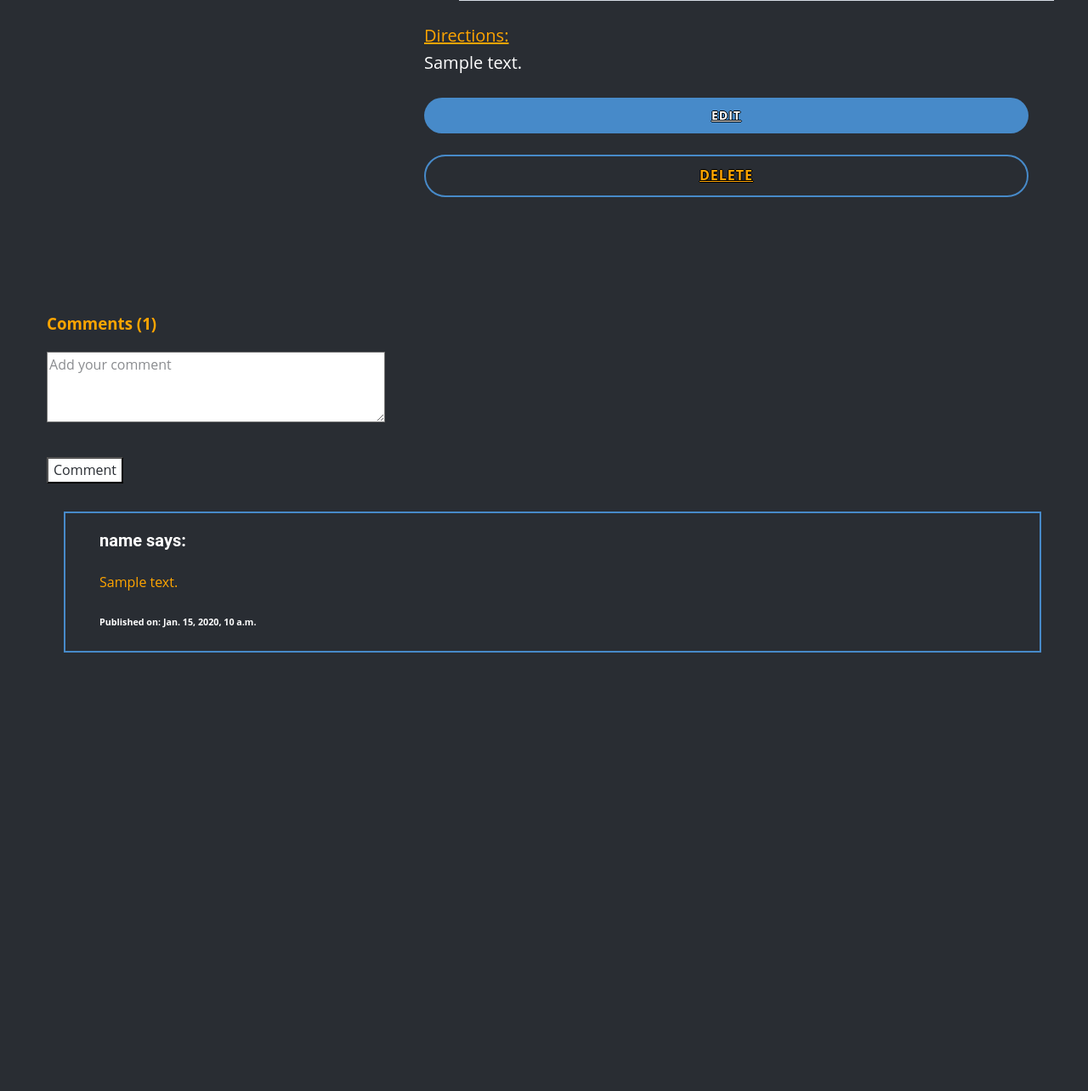
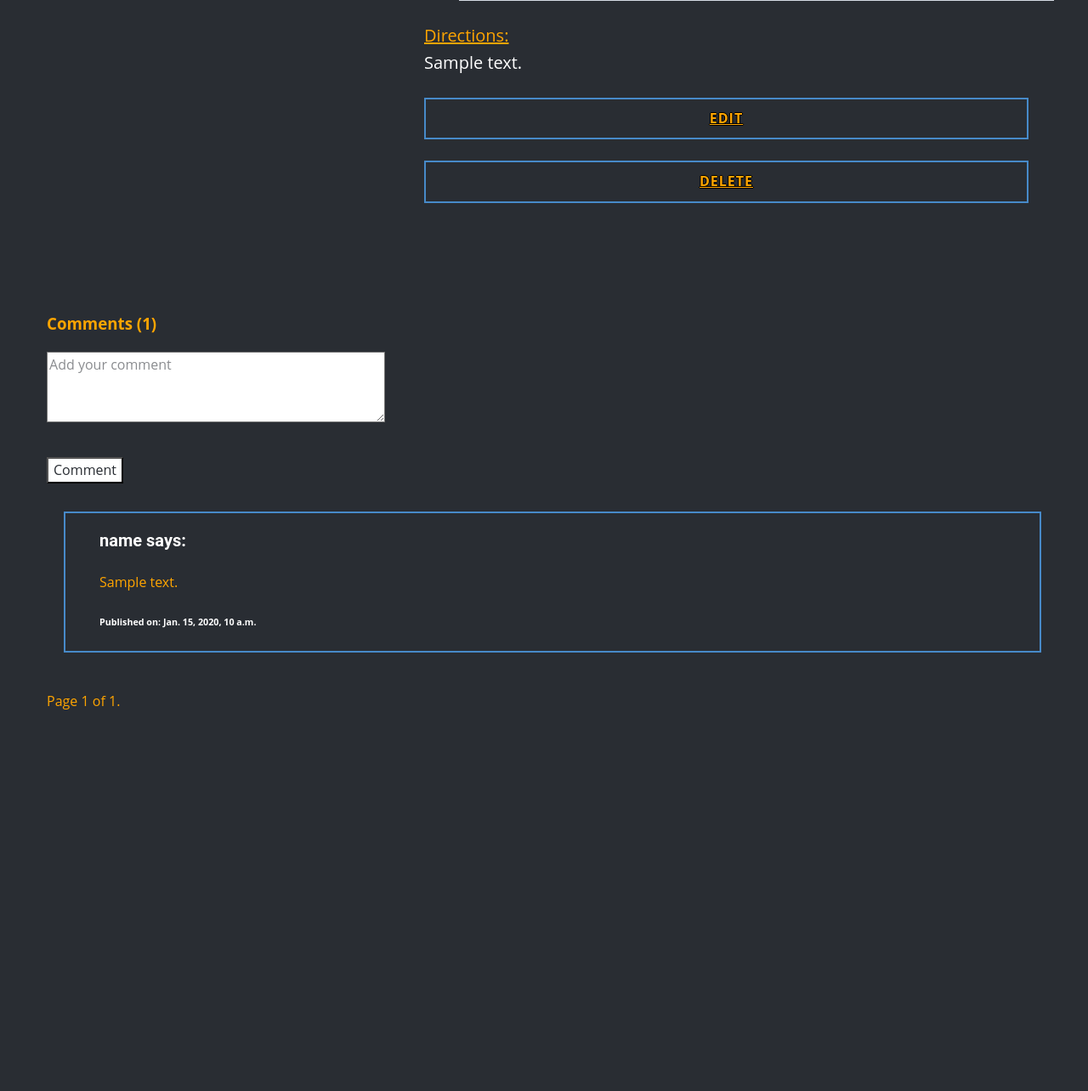
Before and after one commit to c0c3t0/DeliciousProject, a Django app: page /recipe/details/1/ in a window 1280 px wide. Shown: the part 817-2101 px from the top of the page at 85% size. Run offline with Django 4.2, Linux system fonts and the light colour scheme; a user stored in the database is signed in; tables that the repository leaves empty hold one stand-in row (values such as "Sample post"); grey boxes marked "Sample" are stand-in pictures; parts of the project's set-up code (start-up, migrations or seed data) failed here and were passed over; some libraries are stand-ins or nearby versions.

Commit message:
Added pagination

```diff
--- a/delicious_project/delicious/views/recipes.py
+++ b/delicious_project/delicious/views/recipes.py
@@ -1,8 +1,8 @@
 from django.contrib import messages
 from django.contrib.auth.mixins import LoginRequiredMixin
-from django.http import HttpResponseRedirect
-from django.shortcuts import get_object_or_404, redirect, render
-from django.urls import reverse_lazy, reverse
+from django.core.paginator import Paginator
+from django.shortcuts import redirect
+from django.urls import reverse_lazy
 from django.views.generic import CreateView, UpdateView, DetailView, DeleteView, ListView
 from django.views.generic.edit import FormMixin
 
@@ -40,12 +40,17 @@ class DetailRecipeView(FormMixin, DetailView):
         recipe = Recipe.objects.get(pk=self.kwargs['pk'])
 
         context['recipe'] = recipe
+
+        comments_list = recipe.comment_set.all()
+        paginator = Paginator(comments_list, 5)
+        page = self.request.GET.get('page')
+
         comments_count = len(recipe.comment_set.all())
 
         context['is_owner'] = self.object.user == self.request.user
         context['is_anonymous'] = not self.request.user.is_authenticated
-        context['comments'] = recipe.comment_set.all()
-        context.update({'comments_count': comments_count, })
+        context['page_obj'] = paginator.get_page(page)
+        context.update({'comments_count': comments_count,})
 
         return context
 
--- a/templates/delicious/recipe_comment.html
+++ b/templates/delicious/recipe_comment.html
@@ -30,8 +30,8 @@
                     </div>
                     <div class="box-comments">
                         <ul class="list-comments">
-                            {% if comments %}
-                                {% for comment in comments %}
+                            {% if page_obj %}
+                                {% for comment in page_obj %}
                                     <ol class="u-border-2 u-border-palette-1-base">
                                         <div class="comment-details">
                                             <h5 class="comment-author"><b>{{ comment.user.email|get_name }}
@@ -46,6 +46,7 @@
                             {% endif %}
                         </ul>
                     </div>
+                {% include 'paginator.html' %}
                 </div>
             </div>
         </div>
--- a/templates/delicious/recipe_details.html
+++ b/templates/delicious/recipe_details.html
@@ -31,8 +31,15 @@
                             <div class="u-container-layout u-container-layout-2">
                                 <div class="u-container-style u-group u-image u-image-default u-image-tiles u-image-1">
                                     <div class="u-container-layout u-container-layout-3">
-                                        <img src="{{ recipe.picture }}" alt="" class="u-image u-image-default u-image-2"
-                                             data-image-width="800" data-image-height="533">
+                                        {% if recipe.picture %}
+                                            <img src="{{ recipe.picture }}" alt="recipe photo"
+                                                 class="u-image u-image-default u-image-2"
+                                                 data-image-width="800" data-image-height="533">
+                                        {% else %}
+                                            <img src="https://res.cloudinary.com/grohealth/image/upload/f_auto,fl_lossy,q_auto/v1583749915/DCUK/Content/iStock-879690980.jpg"
+                                                 alt="no image" class="u-image u-image-default u-image-2"
+                                                 data-image-width="800" data-image-height="533">
+                                        {% endif %}
                                     </div>
                                 </div>
                                 <p class="u-text-11"><u
@@ -40,10 +47,9 @@
                                 {% if not is_anonymous %}
                                     {% if is_owner %}
                                         <a href="{% url 'edit recipe' recipe.pk %}"
-                                           class="u-btn u-btn-round u-button-style u-hover-palette-1-light-1 u-palette-1-base u-radius-50 u-btn-2">Edit</a>
+                                           class="u-border-2 u-border-palette-1-base u-btn u-btn-3">Edit</a>
                                         <a href="{% url 'delete recipe' recipe.pk %}"
-                                           class="u-border-2 u-border-hover-palette-1-base u-border-palette-1-base u-btn u-btn-round u-button-style
-                                   u-hover-palette-1-base u-none u-radius-50 u-btn-3">Delete</a>
+                                           class="u-border-2 u-border-palette-1-base u-btn u-btn-3">Delete</a>
                                     {% else %}
                                         {% if request.user in recipe.cooked.all %}
                                             <a href="{% url 'cooked' recipe.pk %}"
```
Also changed, not shown: delicious_project/delicious/views/generic.py (+1 -7 lines).
